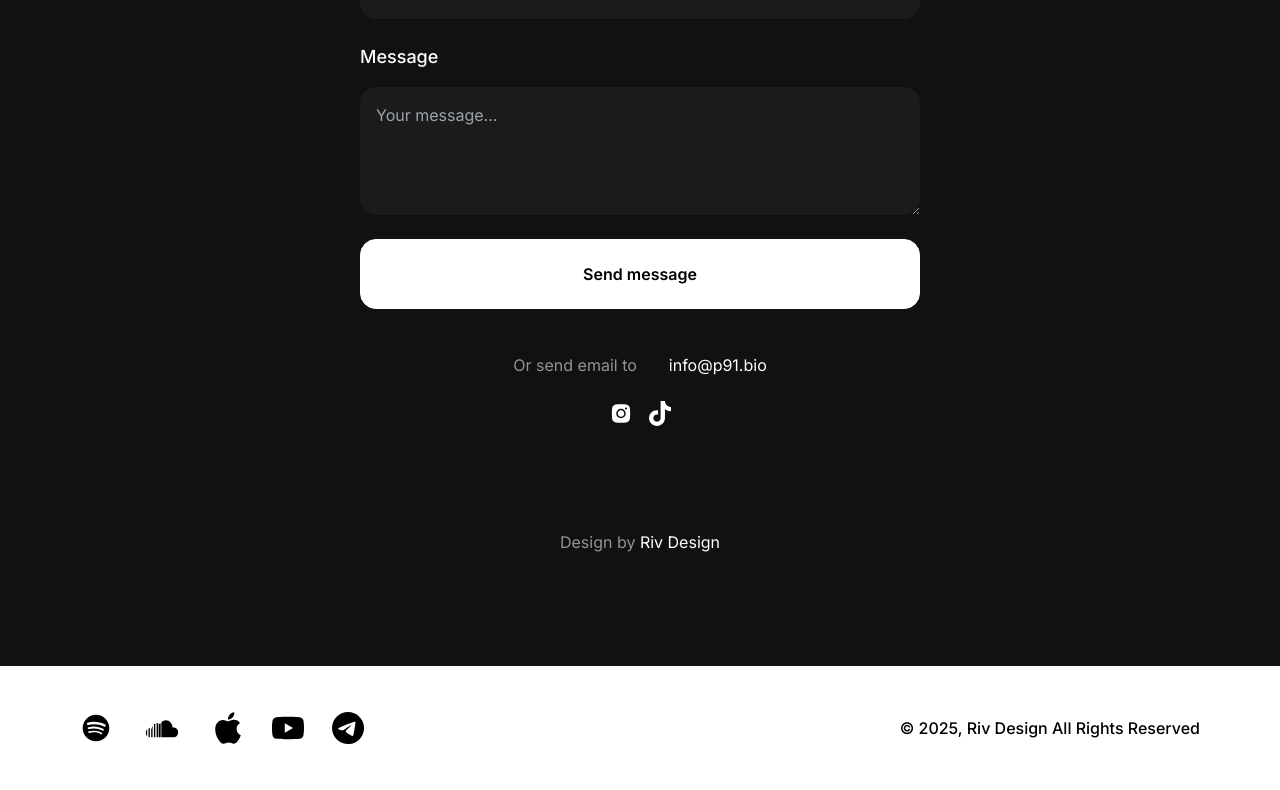
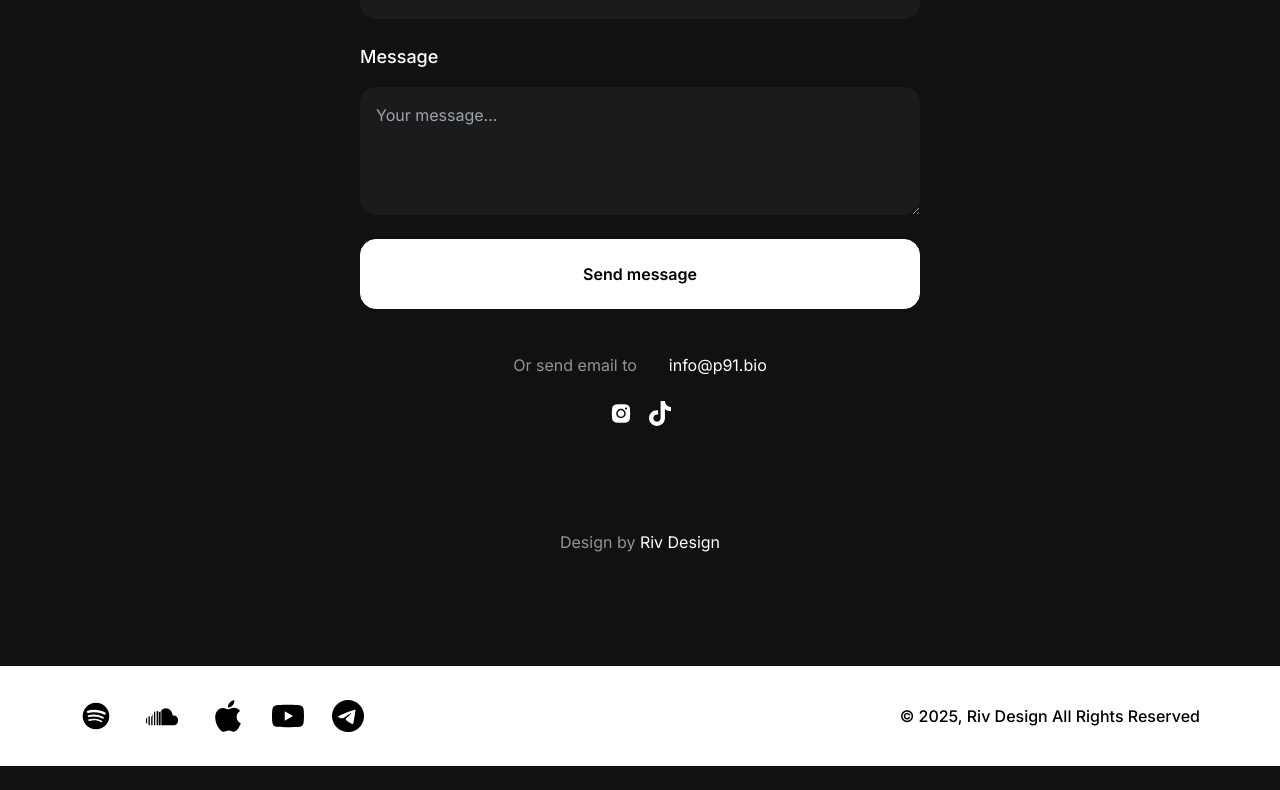
Before and after one commit to MiladDevarts/ahir-yousefi, a Next.js app: page / in a window 1280 px wide. Shown: the part 7307-8097 px from the top of the page. After the commit the page ends 8073 px from the top, so only its background shows below. Built offline with nearby package versions, Linux system fonts and the light colour scheme.

Commit message:
fix: add static height to footer

```diff
--- a/components/Layout/Footer/index.tsx
+++ b/components/Layout/Footer/index.tsx
@@ -6,7 +6,7 @@ import { socialMedia } from "@/config";
 const Footer = () => {
   return (
     <>
-      <footer className="hidden lg:flex w-full bg-white text-black py-6">
+      <footer className="hidden lg:flex w-full bg-white text-black h-[100px]">
         <div className="container my-4 flex flex-col lg:flex-row items-center lg: justify-between gap-y-10">
           <div className="flex items-center gap-x-7">
             <Link href={"#"}>
@@ -33,7 +33,7 @@ const Footer = () => {
           </div>
         </div>
       </footer>
-      <footer className="flex lg:hidden w-full bg-white text-black py-6">
+      <footer className="flex lg:hidden w-full bg-white text-black h-[100px]">
         <div className="container my-4 flex flex-col lg:flex-row items-center lg: justify-between gap-y-10">
           <div className="flex items-center gap-x-7">
             <Link href={socialMedia.spotify}>
```
